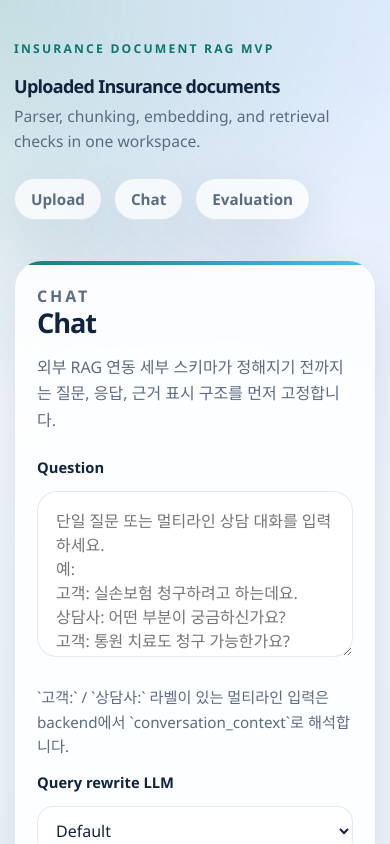
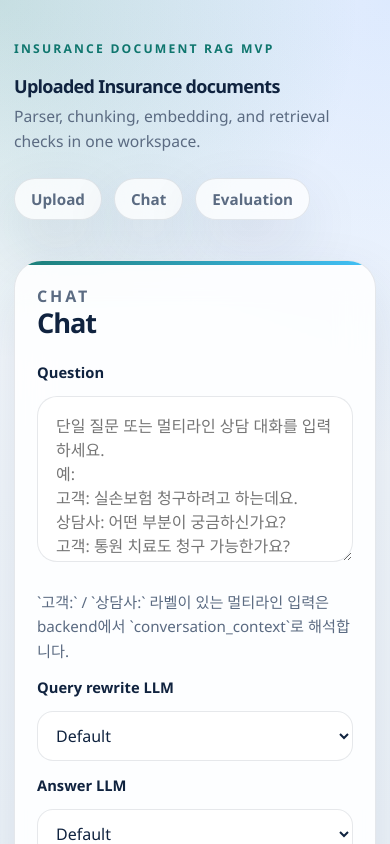
Before and after one commit to taennykim/rag-mvp, a Next.js app in the folder frontend/: page /chat in a window 390 px wide. Shown: the top 844 px of the page. Built offline with nearby package versions, Linux system fonts and the light colour scheme.

Commit message:
Refine chat layout sizing and alignment

```diff
--- a/frontend/app/chat/page.tsx
+++ b/frontend/app/chat/page.tsx
@@ -492,11 +492,12 @@ export default function ChatPage() {
   const showEvidenceSection = false;
 
   return (
-    <section className="page">
-      <div className="card">
+    <section className="page chat-page">
+      <div className="chat-layout">
+        <div className="chat-left-column">
+          <div className="card chat-card">
             <p className="eyebrow">Chat</p>
             <h2>Chat</h2>
-        <p>외부 RAG 연동 세부 스키마가 정해지기 전까지는 질문, 응답, 근거 표시 구조를 먼저 고정합니다.</p>
             <div className="chat-form">
               <label className="upload-label" htmlFor="chat-query">
                 Question
@@ -641,7 +642,9 @@ export default function ChatPage() {
             </div>
             <div className="chat-status">{message}</div>
           </div>
+        </div>
 
+        <div className="chat-right-column">
           <div className="card">
             <p className="eyebrow">Answer</p>
             <h2>Response</h2>
@@ -747,6 +750,8 @@ export default function ChatPage() {
               </div>
             )}
           </div>
+        </div>
+      </div>
     </section>
   );
 }
--- a/frontend/app/globals.css
+++ b/frontend/app/globals.css
@@ -114,6 +114,12 @@ a {
   max-width: 960px;
   display: grid;
   gap: 20px;
+}
+
+.chat-page {
+  width: min(1395px, 100%);
+  max-width: 1395px;
+  margin: 0 auto;
 }
 
 .card {
@@ -521,6 +527,28 @@ a {
   margin-top: 24px;
 }
 
+.chat-layout {
+  display: grid;
+  grid-template-columns: minmax(0, 0.95fr) minmax(0, 1.4fr);
+  gap: 20px;
+  align-items: start;
+}
+
+.chat-left-column,
+.chat-right-column {
+  display: grid;
+  gap: 20px;
+  min-width: 0;
+}
+
+.chat-card {
+  position: sticky;
+  top: 24px;
+  align-self: start;
+  max-height: calc(100vh - 48px);
+  overflow: auto;
+}
+
 .chat-inline-grid {
   display: grid;
   grid-template-columns: repeat(3, minmax(0, 1fr));
@@ -898,6 +926,20 @@ a {
     grid-template-columns: 1fr;
   }
 
+  .chat-layout {
+    grid-template-columns: 1fr;
+  }
+
+  .chat-page {
+    width: 100%;
+    max-width: 100%;
+    margin-left: 0;
+  }
+
+  .chat-card {
+    position: static;
+  }
+
   .section-header,
   .file-list li,
   .retrieval-head {
```
Lines whose indentation alone changed are shown as unchanged.
